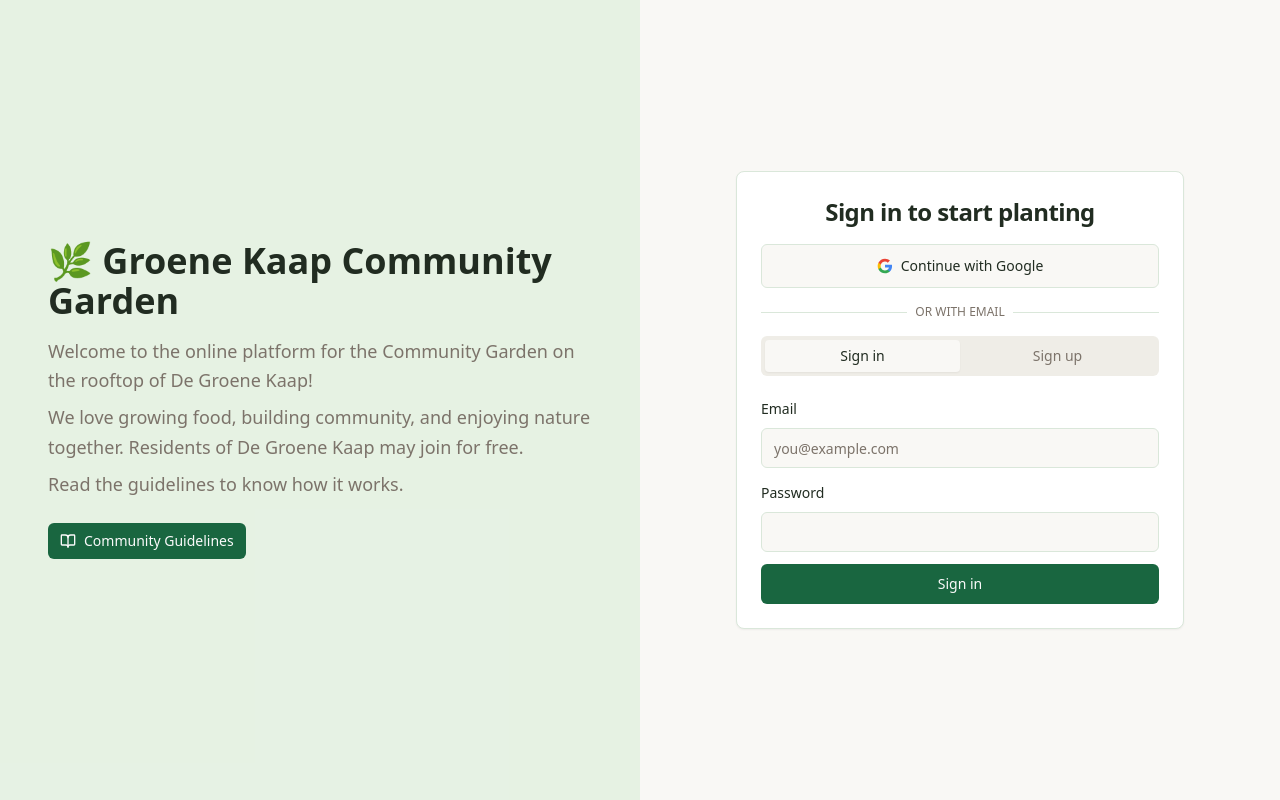
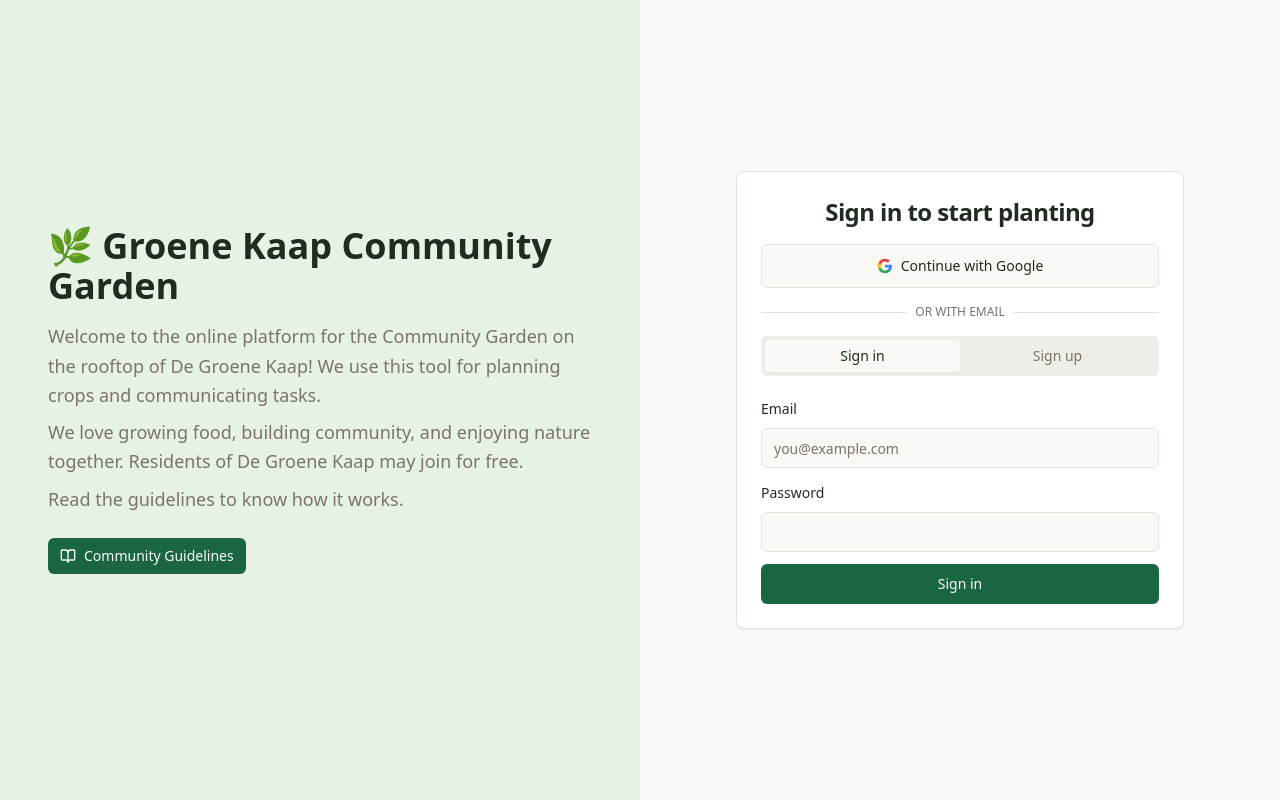
Before and after one commit to feifeizhou-1991/garden-viz-plan, a React (Vite) app: page /auth in a window 1280 px wide. Built offline with nearby package versions, Linux system fonts and the light colour scheme; what @lovable.dev/cloud-auth-js would draw is missing.

Commit message:
Changes
Co-authored-by: feifeizhou-1991 <240357743+feifeizhou-1991@users.noreply.github.com>

```diff
--- a/src/pages/Auth.tsx
+++ b/src/pages/Auth.tsx
@@ -80,7 +80,7 @@ const Auth: React.FC = () => {
         <div className="text-center lg:text-left space-y-4 max-w-2xl lg:max-w-xl w-full">
           <h1 className="text-4xl font-bold text-foreground">🌿 Groene Kaap Community Garden</h1>
           <div className="text-lg text-muted-foreground leading-relaxed space-y-2">
-            <p>Welcome to the online platform for the Community Garden on the rooftop of De Groene Kaap!</p>
+            <p>Welcome to the online platform for the Community Garden on the rooftop of De Groene Kaap! We use this tool for planning crops and communicating tasks.</p>
             <p>We love growing food, building community, and enjoying nature together. Residents of De Groene Kaap may join for free.</p>
             <p>Read the guidelines to know how it works.</p>
           </div>
```
